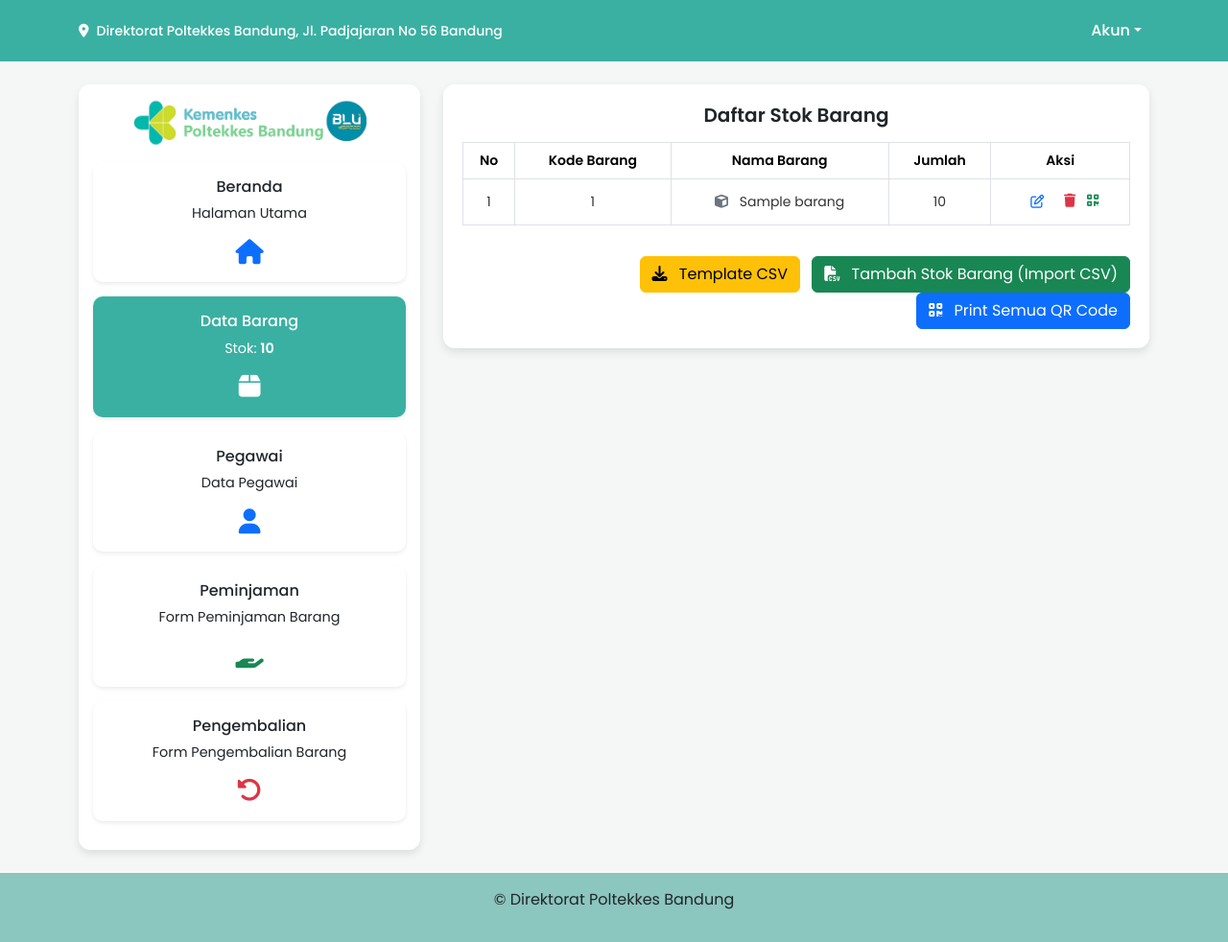
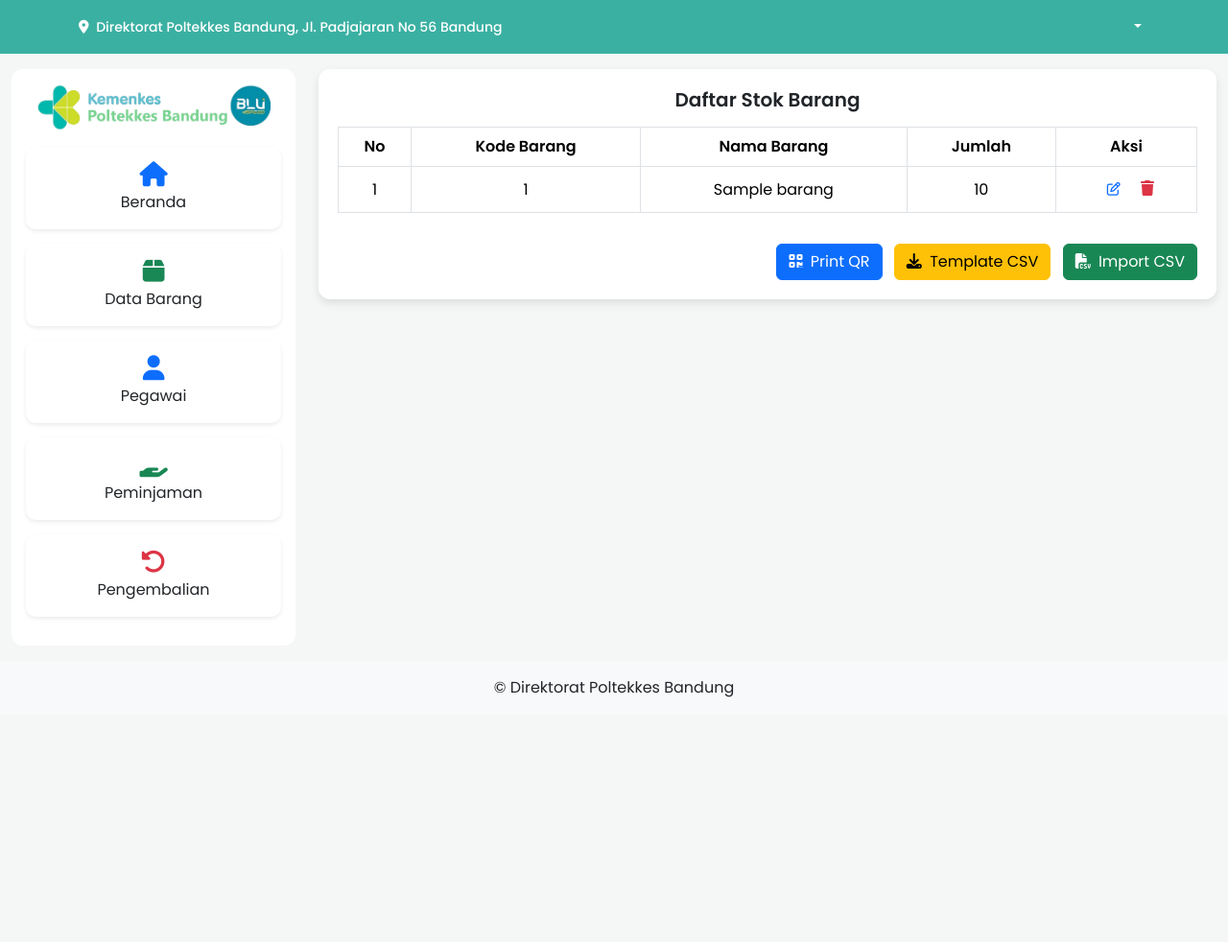
Before and after one commit to indriraaa/Project_Magang, a PHP site: page /hal.php in a window 1280 px wide. Shown: the whole page at 96% size. After the commit the page ends 727 px from the top, so only its background shows below. Run offline with PHP 8.4, Linux system fonts and the light colour scheme; tables that the repository leaves empty hold one stand-in row (values such as "Sample post").

Commit message:
Update hal.php

```diff
--- a/hal.php
+++ b/hal.php
@@ -21,131 +21,68 @@ if (isset($_POST['update'])) {
     }
 }
 
-// Ambil stok dari database
+// Ambil stok total
 $stok_hp = 0;
-$stok_hp_masuk = 0;
-$stok_hp_keluar = 0;
-
-// Total stok barang
 $query_hp = mysqli_query($db, "SELECT SUM(jumlah) AS total FROM barang");
 if ($row = mysqli_fetch_assoc($query_hp)) {
     $stok_hp = $row['total'] ?? 0;
 }
 
-// Total barang masuk
-$query_hp_masuk = mysqli_query($db, "SELECT COUNT(*) AS total FROM stok_masuk");
-if ($row = mysqli_fetch_assoc($query_hp_masuk)) {
-    $stok_hp_masuk = $row['total'] ?? 0;
-}
-
-// Total barang keluar
-$query_hp_keluar = mysqli_query($db, "SELECT COUNT(*) AS total FROM stok_keluar");
-if ($row = mysqli_fetch_assoc($query_hp_keluar)) {
-    $stok_hp_keluar = $row['total'] ?? 0;
-}
-
-// Query stok barang dengan Telor Asin selalu di atas
+// Query barang, Telor Asin selalu di atas
 $sql_barang = "SELECT * FROM barang ORDER BY (nama_barang='Telor Asin') DESC, kd_barang ASC";
 $query_barang = mysqli_query($db, $sql_barang);
 
-// Ambil semua barang untuk modal QR Code
+// Semua barang untuk modal QR
 $result_qr = mysqli_query($db, "SELECT kd_barang, nama_barang FROM barang ORDER BY kd_barang ASC");
 
-// folder sementara untuk QR
+// Folder sementara QR
 $tempDir = __DIR__ . "/qrcodes/";
-if (!file_exists($tempDir)) {
-    mkdir($tempDir, 0755, true);
-}
+if (!file_exists($tempDir)) mkdir($tempDir, 0755, true);
 ?>
 <!DOCTYPE html>
 <html lang="id">
 <head>
 <meta charset="UTF-8">
 <meta name="viewport" content="width=device-width, initial-scale=1.0">
-<title>Data Pengguna</title>
+<title>Data Barang</title>
 <link href="https://cdn.jsdelivr.net/npm/bootstrap@5.3.2/dist/css/bootstrap.min.css" rel="stylesheet">
 <link rel="stylesheet" href="https://cdnjs.cloudflare.com/ajax/libs/font-awesome/6.5.1/css/all.min.css">
 <link href="https://fonts.googleapis.com/css2?family=Poppins:wght@400;500;600&display=swap" rel="stylesheet">
-
 <style>
-  .menu-link .card {
-    transition: 0.3s;
-  }
-  .menu-link:hover .card {
-    background: #f8f9fa;
-    transform: scale(1.02);
-  }
-  .menu-link.active .card {
-    background: #3AB0A2;
-    color: #fff;
-  }
-  .menu-link.active .card i {
-    color: #fff !important;
-  }
-
 body { font-family: 'Poppins', sans-serif; background: #f5f7f7; margin: 0; padding: 0; }
-.navbar { background-color: #3AB0A2; padding: 12px; color: white; }
-.navbar-brand { font-weight: 500; font-size: 14px; color: #ffffff; font-family: 'Poppins', sans-serif; }
-.nav-link { font-weight: 500; font-size: 16px; color: white; }
-.sidebar-card { border-radius: 12px; box-shadow: 0 4px 8px rgba(0,0,0,0.1); background: #ffffff; padding: 15px; }
-.sidebar-card .card { border: none; border-radius: 10px; margin-bottom: 15px; box-shadow: 0 2px 4px rgba(0,0,0,0.08); transition: all 0.3s ease; cursor: pointer; }
-.sidebar-card .card-body { text-align: center; font-size: 0.9rem; }
-.sidebar-card a { text-decoration: none; color: inherit; display: block; }
+.navbar { background-color: #3AB0A2; color: white; }
+.navbar-brand { font-weight: 500; font-size: 14px; color: #fff; }
+.nav-link { color: white; }
+.sidebar-card { border-radius: 12px; background: #ffffff; padding: 15px; }
+.sidebar-card .card { border: none; border-radius: 10px; margin-bottom: 15px; box-shadow: 0 2px 4px rgba(0,0,0,0.08); transition: 0.3s; cursor: pointer; text-align:center; }
 .sidebar-card .card:hover { background-color: #3AB0A2; color: #fff; transform: translateY(-2px); }
-.sidebar-card .card:hover h6, .sidebar-card .card:hover p, .sidebar-card .card:hover i { color: #fff !important; }
-.sidebar-card a i { font-size: 26px; transition: transform 0.2s ease-in-out; }
-.sidebar-card a:hover i { transform: scale(1.2); }
-.content-card { border-radius: 12px; box-shadow: 0 4px 10px rgba(0,0,0,0.1); background: #ffffff; padding: 20px; }
-footer { background-color: #8BC6BF; }
-.table thead { background: linear-gradient(90deg, #6faea7, #8BC6BF); color: #fff; text-align: center; }
-.table tbody tr:hover { background-color: #f1fdfc; transition: 0.2s; }
-.table td, .table th { vertical-align: middle; font-size: 14px; text-align: center; }
-.table td { color: #333; }
-.action-icon { font-size: 18px; margin: 0 5px; cursor: pointer; transition: color 0.2s ease-in-out, transform 0.2s; }
-.icon-edit { color: #0d6efd; }
-.icon-edit:hover { color: #084298; transform: scale(1.2); }
-.icon-delete { color: #dc3545; }
-.icon-delete:hover { color: #a71d2a; transform: scale(1.2); }
-
-/* Style untuk modal print QR */
-.qr-grid {
-    display: grid;
-    grid-template-columns: repeat(auto-fill, minmax(150px, 1fr));
-    gap: 15px;
-}
-.qr-item {
-    text-align: center;
-    border: 1px solid #ddd;
-    padding: 10px;
-    border-radius: 8px;
-}
-.qr-item img {
-    width: 120px;
-    height: 120px;
-}
-.qr-item .nama {
-    margin-top: 6px;
-    font-size: 14px;
-    font-weight: 600;
-}
-@media print {
-    .no-print { display: none; }
-    .qr-item { border: none; }
-}
+.sidebar-card a { text-decoration: none; color: inherit; display:block; }
+.sidebar-card i { font-size:26px; transition:0.2s; }
+.sidebar-card a:hover i { transform:scale(1.2);}
+.content-card { border-radius: 12px; background: #ffffff; padding: 20px; box-shadow:0 4px 10px rgba(0,0,0,0.1);}
+.table thead { background: linear-gradient(90deg, #6faea7, #8BC6BF); color: #fff; text-align: center;}
+.table tbody tr:hover { background-color: #f1fdfc; transition:0.2s;}
+.table td, .table th { vertical-align: middle; text-align: center;}
+.qr-grid { display:grid; grid-template-columns: repeat(auto-fill, minmax(150px, 1fr)); gap:15px;}
+.qr-item { text-align:center; border:1px solid #ddd; padding:10px; border-radius:8px;}
+.qr-item img { width:120px; height:120px;}
+.qr-item .nama { margin-top:6px; font-weight:600;}
+@media print { .no-print { display:none;} .qr-item {border:none;}}
 </style>
 </head>
 <body>
 
 <!-- Navbar -->
 <nav class="navbar navbar-expand-lg">
-  <div class="container">
-    <a class="navbar-brand d-flex align-items-center gap-2" style="color: white; text-decoration: none;">
-      <i class="fa-solid fa-location-dot"></i>
-      Direktorat Poltekkes Bandung, Jl. Padjajaran No 56 Bandung
-    </a>
-    <ul class="navbar-nav ms-auto">
+  <div class="container d-flex align-items-center">
+    <button class="btn btn-outline-light d-lg-none me-2" type="button" data-bs-toggle="offcanvas" data-bs-target="#offcanvasSidebar">
+      <i class="fa fa-bars"></i>
+    </button>
+    <a class="navbar-brand" href="#"><i class="fa-solid fa-location-dot me-1"></i> Direktorat Poltekkes Bandung, Jl. Padjajaran No 56 Bandung</a>
+    <div class="flex-grow-1"></div>
+    <ul class="navbar-nav d-none d-lg-flex">
       <li class="nav-item dropdown">
-        <a class="nav-link dropdown-toggle" href="#" role="button" data-bs-toggle="dropdown">Akun</a>
+        <a class="nav-link dropdown-toggle" href="#" role="button" data-bs-toggle="dropdown"><?= htmlspecialchars($nama) ?></a>
         <ul class="dropdown-menu dropdown-menu-end">
           <li><a class="dropdown-item" href="logout.php">Logout</a></li>
         </ul>
@@ -154,128 +91,68 @@ footer { background-color: #8BC6BF; }
   </div>
 </nav>
 
-<?php $current_page = basename($_SERVER['PHP_SELF']); ?>
-
-<div class="container py-4">
-  <div class="row">
 <!-- Sidebar -->
-    <div class="col-md-4">
-      <div class="sidebar-card">
-        <div class="text-center mb-3">
-            <img src="img/Logo.png" alt="Logo" style="height:50px; object-fit:contain;">
+<div class="offcanvas offcanvas-start" tabindex="-1" id="offcanvasSidebar">
+  <div class="offcanvas-header">
+    <h5 class="offcanvas-title">Menu</h5>
+    <button type="button" class="btn-close" data-bs-dismiss="offcanvas"></button>
+  </div>
+  <div class="offcanvas-body sidebar-card">
+    <div class="text-center mb-3"><img src="img/Logo.png" alt="Logo" style="height:50px; object-fit:contain;"></div>
+    <a href="beranda.php"><div class="card"><div class="card-body"><i class="fa-solid fa-house text-primary mb-1"></i><br>Beranda</div></div></a>
+    <a href="hal.php"><div class="card"><div class="card-body"><i class="fa-solid fa-box text-success mb-1"></i><br>Data Barang</div></div></a>
+    <a href="pengguna.php"><div class="card"><div class="card-body"><i class="fa-solid fa-user text-primary mb-1"></i><br>Pegawai</div></div></a>
+    <a href="peminjaman.php"><div class="card"><div class="card-body"><i class="fa-solid fa-hand-holding text-success mb-1"></i><br>Peminjaman</div></div></a>
+    <a href="pengembalian.php"><div class="card"><div class="card-body"><i class="fa-solid fa-rotate-left text-danger mb-1"></i><br>Pengembalian</div></div></a>
+    <?php if($role=='admin'||$role=='Admin'): ?>
+    <a href="riwayat.php"><div class="card"><div class="card-body"><i class="fa-solid fa-clock-rotate-left text-warning mb-1"></i><br>Riwayat</div></div></a>
+    <a href="laporan.php"><div class="card"><div class="card-body"><i class="fa-solid fa-file-alt text-info mb-1"></i><br>Laporan</div></div></a>
+    <?php endif; ?>
+  </div>
 </div>
 
-        <!-- BERANDA -->
-        <a href="beranda.php">
-          <div class="card">
-            <div class="card-body">
-              <h6 class="card-title">Beranda</h6>
-              <p>Halaman Utama</p>
-              <i class="fa-solid fa-house text-primary"></i>
-            </div>
-          </div>
-        </a>
-
-        <a href="hal.php" class="menu-link <?= ($current_page == 'hal.php') ? 'active' : '' ?>">
-  <div class="card">
-    <div class="card-body">
-      <h6 class="card-title">Data Barang</h6>
-      <p>Stok: <strong><?= $stok_hp; ?></strong></p>
-      <i class="fa-solid fa-box text-success"></i>
-    </div>
-  </div>
-</a>
-
-        <a href="pengguna.php" class="menu-link <?= ($current_page == 'pengguna.php') ? 'active' : '' ?>">
-  <div class="card">
-    <div class="card-body">
-      <h6 class="card-title">Pegawai</h6>
-      <p>Data Pegawai</p>
-      <i class="fa-solid fa-user text-primary"></i>
-    </div>
-  </div>
-</a>
-
-        <!-- Semua role -->
-        <a href="peminjaman.php">
-          <div class="card">
-            <div class="card-body">
-              <h6 class="card-title">Peminjaman</h6>
-              <p>Form Peminjaman Barang</p>
-              <i class="fa-solid fa-hand-holding text-success"></i>
-            </div>
-          </div>
-        </a>
-        <a href="pengembalian.php">
-          <div class="card">
-            <div class="card-body">
-              <h6 class="card-title">Pengembalian</h6>
-              <p>Form Pengembalian Barang</p>
-              <i class="fa-solid fa-rotate-left text-danger"></i>
-            </div>
-          </div>
-        </a>
-
-        <!-- Menu admin -->
-        <?php if($role == 'admin' || $role == 'Admin'): ?>
-        <a href="riwayat.php">
-          <div class="card">
-            <div class="card-body">
-              <h6 class="card-title">Riwayat</h6>
-              <p>Lihat Riwayat</p>
-              <i class="fa-solid fa-clock-rotate-left text-warning"></i>
-            </div>
-          </div>
-        </a>
-        <a href="laporan.php">
-          <div class="card">
-            <div class="card-body">
-              <h6 class="card-title">Laporan</h6>
-              <p>Cetak / Lihat Laporan</p>
-              <i class="fa-solid fa-file-alt text-info"></i>
-            </div>
-          </div>
-        </a>
+<div class="container-fluid mt-3">
+  <div class="row">
+    <!-- Sidebar Desktop -->
+    <div class="col-lg-3 d-none d-lg-block">
+      <div class="sidebar-card">
+        <div class="text-center mb-3"><img src="img/Logo.png" alt="Logo" style="height:50px;"></div>
+        <a href="beranda.php"><div class="card"><div class="card-body"><i class="fa-solid fa-house text-primary mb-1"></i><br>Beranda</div></div></a>
+        <a href="hal.php"><div class="card"><div class="card-body"><i class="fa-solid fa-box text-success mb-1"></i><br>Data Barang</div></div></a>
+        <a href="pengguna.php"><div class="card"><div class="card-body"><i class="fa-solid fa-user text-primary mb-1"></i><br>Pegawai</div></div></a>
+        <a href="peminjaman.php"><div class="card"><div class="card-body"><i class="fa-solid fa-hand-holding text-success mb-1"></i><br>Peminjaman</div></div></a>
+        <a href="pengembalian.php"><div class="card"><div class="card-body"><i class="fa-solid fa-rotate-left text-danger mb-1"></i><br>Pengembalian</div></div></a>
+        <?php if($role=='admin'||$role=='Admin'): ?>
+        <a href="riwayat.php"><div class="card"><div class="card-body"><i class="fa-solid fa-clock-rotate-left text-warning mb-1"></i><br>Riwayat</div></div></a>
+        <a href="laporan.php"><div class="card"><div class="card-body"><i class="fa-solid fa-file-alt text-info mb-1"></i><br>Laporan</div></div></a>
         <?php endif; ?>
       </div>
     </div>
 
     <!-- Konten -->
-    <div class="col-md-8">
+    <div class="col-lg-9">
       <div class="content-card">
-      <h5 class="mb-3 text-center" style="font-weight: bold">Daftar Stok Barang</h5>
+        <h5 class="mb-3 text-center fw-bold">Daftar Stok Barang</h5>
 
         <div class="table-responsive">
-        <table class="table table-bordered">
+          <table class="table table-bordered table-hover">
             <thead>
-              <tr>
-                <th>No</th>
-                <th>Kode Barang</th>
-                <th>Nama Barang</th>
-                <th>Jumlah</th>
-                <th>Aksi</th>
-              </tr>
+              <tr><th>No</th><th>Kode Barang</th><th>Nama Barang</th><th>Jumlah</th><th>Aksi</th></tr>
             </thead>
             <tbody>
               <?php
-              $no = 1;
-              while ($barang = mysqli_fetch_assoc($query_barang)) {
-                  $highlight = ($barang['nama_barang'] == 'Telor Asin') ? 'highlight-telor' : '';
+              $no=1;
+              while($barang=mysqli_fetch_assoc($query_barang)){
+                  $highlight=($barang['nama_barang']=='Telor Asin')?'fw-bold text-success':'';
                   echo "<tr class='{$highlight}'>";
-                  echo "<td class='text-center'>{$no}</td>";
-                  echo "<td class='text-center'>{$barang['kd_barang']}</td>";
-                  echo "<td><i class='fa-solid fa-cube me-2 text-secondary'></i> {$barang['nama_barang']}</td>";
-                  echo "<td class='text-center'>{$barang['jumlah']}</td>";
-                  echo "<td class='text-center'>
-                          <button class='btn btn-sm text-primary'
-                                  data-bs-toggle='modal' data-bs-target='#editModal'
-                                  data-kd='{$barang['kd_barang']}'
-                                  data-nama='".htmlspecialchars($barang['nama_barang'], ENT_QUOTES)."'
-                                  data-jumlah='{$barang['jumlah']}'>
-                                  <i class='fa-regular fa-pen-to-square'></i>
-                          </button>
-                          <a href='javascript:void(0);' onclick='konfirmasiHapus({$barang['kd_barang']})' class='text-danger ms-2'><i class='fa-solid fa-trash'></i></a>
-                          <a href='qrcode.php?kd_barang={$barang['kd_barang']}' target='_blank' class='text-success ms-2'><i class='fa-solid fa-qrcode'></i></a>
+                  echo "<td>{$no}</td>";
+                  echo "<td>{$barang['kd_barang']}</td>";
+                  echo "<td>{$barang['nama_barang']}</td>";
+                  echo "<td>{$barang['jumlah']}</td>";
+                  echo "<td>
+                    <button class='btn btn-sm text-primary' data-bs-toggle='modal' data-bs-target='#editModal'
+                    data-kd='{$barang['kd_barang']}' data-nama='".htmlspecialchars($barang['nama_barang'],ENT_QUOTES)."' data-jumlah='{$barang['jumlah']}'><i class='fa-regular fa-pen-to-square'></i></button>
+                    <a href='hapus.php?kd_barang={$barang['kd_barang']}' class='text-danger ms-2'><i class='fa-solid fa-trash'></i></a>
                   </td>";
                   echo "</tr>";
                   $no++;
@@ -285,126 +162,100 @@ footer { background-color: #8BC6BF; }
           </table>
         </div>
 
-<!-- Tombol Kembali, Template, Import -->
-<div class="mt-3 text-end">
-    <a href="download_template.php" class="btn btn-warning me-2">
-        <i class="fa-solid fa-download me-2"></i> Template CSV
-    </a>
-    <button class="btn btn-success" data-bs-toggle="modal" data-bs-target="#importModal">
-        <i class="fa-solid fa-file-csv me-2"></i> Tambah Stok Barang (Import CSV)
-    </button>
-    <!-- Tombol untuk popup print QR -->
-    <button class="btn btn-primary" data-bs-toggle="modal" data-bs-target="#printQRModal">
-        <i class="fa-solid fa-qrcode me-2"></i> Print Semua QR Code
-    </button>
-</div>
-      </div>
-    </div>
-  </div>
-</div>
-
-<!-- Modal Import CSV -->
-<div class="modal fade" id="importModal" tabindex="-1">
+        <!-- Modal Edit Barang -->
+        <div class="modal fade" id="editModal" tabindex="-1" aria-labelledby="editModalLabel" aria-hidden="true">
           <div class="modal-dialog">
-    <form action="import_csv.php" method="post" enctype="multipart/form-data" class="modal-content">
-      <div class="modal-header">
-        <h5 class="modal-title"><i class="fa-solid fa-file-csv me-2 text-success"></i>Import CSV</h5>
+            <div class="modal-content">
+              <form method="post" action="">
+                <div class="modal-header bg-primary text-white">
+                  <h5 class="modal-title" id="editModalLabel">Edit Data Barang</h5>
                   <button type="button" class="btn-close" data-bs-dismiss="modal"></button>
                 </div>
                 <div class="modal-body">
-        <p>Upload file CSV dengan format:<br><b>Kode Barang, Nama Barang, Jumlah</b></p>
-        <input type="file" name="file_csv" accept=".csv" class="form-control" required>
+                  <div class="mb-3">
+                    <label class="form-label">Kode Barang</label>
+                    <input type="text" name="kd_barang" id="edit_kd_barang" class="form-control" readonly>
                   </div>
-      <div class="modal-footer">
-        <button type="submit" name="import" class="btn btn-primary">Import</button>
-      </div>
-    </form>
-  </div>
-</div>
-
-<!-- Modal Edit Barang -->
-<div class="modal fade" id="editModal" tabindex="-1">
-  <div class="modal-dialog">
-    <form method="post" class="modal-content">
-      <div class="modal-header">
-        <h5 class="modal-title">Sunting Barang</h5>
-        <button type="button" class="btn-close" data-bs-dismiss="modal"></button>
-      </div>
-      <div class="modal-body">
-        <input type="hidden" name="kd_barang" id="edit_kd_barang">
                   <div class="mb-3">
                     <label class="form-label">Nama Barang</label>
                     <input type="text" name="nama_barang" id="edit_nama_barang" class="form-control" required>
                   </div>
                   <div class="mb-3">
                     <label class="form-label">Jumlah</label>
-          <input type="number" name="jumlah" id="edit_jumlah" class="form-control" required>
+                    <input type="number" name="jumlah" id="edit_jumlah" class="form-control" min="0" required>
                   </div>
                 </div>
                 <div class="modal-footer">
+                  <button type="button" class="btn btn-secondary" data-bs-dismiss="modal">Batal</button>
                   <button type="submit" name="update" class="btn btn-primary">Simpan Perubahan</button>
-        <button type="button" class="btn btn-secondary" data-bs-dismiss="modal">Batal</button>
                 </div>
               </form>
             </div>
           </div>
+        </div>
 
-<!-- Modal Print Semua QR Code -->
-<div class="modal fade" id="printQRModal" tabindex="-1" style="--bs-modal-width:90%">
-  <div class="modal-dialog modal-xl">
+        <!-- Tombol Aksi -->
+        <div class="mt-3 text-end">
+          <a href="qrcode.php" class="btn btn-primary me-2">
+            <i class="fa-solid fa-qrcode me-1"></i> Print QR
+          </a>
+          <a href="download_template.php" class="btn btn-warning me-2">
+            <i class="fa-solid fa-download me-1"></i> Template CSV
+          </a>
+          <button class="btn btn-success" data-bs-toggle="modal" data-bs-target="#importModal">
+            <i class="fa-solid fa-file-csv me-1"></i> Import CSV
+          </button>
+        </div>
+
+        <!-- Modal Import CSV -->
+        <div class="modal fade" id="importModal" tabindex="-1" aria-hidden="true">
+          <div class="modal-dialog">
             <div class="modal-content">
-      <div class="modal-header no-print">
-        <h5 class="modal-title">Print Semua QR Code Barang</h5>
+              <div class="modal-header bg-success text-white">
+                <h5 class="modal-title">Import CSV</h5>
                 <button type="button" class="btn-close" data-bs-dismiss="modal"></button>
               </div>
               <div class="modal-body">
-        <div class="qr-grid">
-          <?php while ($row = mysqli_fetch_assoc($result_qr)): ?>
-            <?php
-              $fileName = $tempDir . $row['kd_barang'] . ".png";
-              if (!file_exists($fileName)) {
-                  QRcode::png($row['kd_barang'], $fileName, QR_ECLEVEL_L, 4, 2);
-              }
-            ?>
-            <div class="qr-item">
-              <img src="qrcodes/<?= $row['kd_barang'] ?>.png" alt="QR">
-              <div class="nama"><?= htmlspecialchars($row['nama_barang']) ?></div>
-              <div class="small"><?= $row['kd_barang'] ?></div>
+                <form action="import_csv.php" method="post" enctype="multipart/form-data">
+                  <div class="mb-3">
+                    <label for="csvFile" class="form-label">Pilih File CSV</label>
+                    <input type="file" name="csvFile" id="csvFile" class="form-control" accept=".csv" required>
                   </div>
-          <?php endwhile; ?>
-        </div>
-      </div>
-      <div class="modal-footer no-print">
-        <button onclick="window.print()" class="btn btn-primary"><i class="fa fa-print me-2"></i> Print</button>
-        <button type="button" class="btn btn-secondary" data-bs-dismiss="modal">Tutup</button>
+                  <button type="submit" class="btn btn-success">Upload</button>
+                </form>
               </div>
             </div>
           </div>
         </div>
 
-<footer class="text-center py-3 mt-auto">
-  <div class="container">
-    <p>&copy; Direktorat Poltekkes Bandung</p>
       </div>
-</footer>
+    </div>
+  </div>
+</div>
 
+<footer class="text-center py-3 mt-3 bg-light">&copy; Direktorat Poltekkes Bandung</footer>
+
+<script src="https://cdn.jsdelivr.net/npm/bootstrap@5.3.2/dist/js/bootstrap.bundle.min.js"></script>
 <script>
-function konfirmasiHapus(kd_barang) {
-    if (confirm('Apakah Anda yakin ingin menghapus data ini?')) {
-        window.location.href = 'hapus.php?kd_barang=' + kd_barang;
-    }
+// Modal edit barang
+var editModal=document.getElementById('editModal');
+if(editModal){
+  editModal.addEventListener('show.bs.modal',function(e){
+    var btn=e.relatedTarget;
+    document.getElementById('edit_kd_barang').value=btn.getAttribute('data-kd');
+    document.getElementById('edit_nama_barang').value=btn.getAttribute('data-nama');
+    document.getElementById('edit_jumlah').value=btn.getAttribute('data-jumlah');
+  });
 }
 
-// Isi data modal edit ketika tombol edit diklik
-var editModal = document.getElementById('editModal');
-editModal.addEventListener('show.bs.modal', function(event){
-    var button = event.relatedTarget;
-    document.getElementById('edit_kd_barang').value = button.getAttribute('data-kd');
-    document.getElementById('edit_nama_barang').value = button.getAttribute('data-nama');
-    document.getElementById('edit_jumlah').value = button.getAttribute('data-jumlah');
+// Tutup sidebar otomatis
+document.querySelectorAll('.offcanvas a').forEach(link=>{
+  link.addEventListener('click',()=>{
+    var offcanvas = bootstrap.Offcanvas.getInstance(document.getElementById('offcanvasSidebar'));
+    if(offcanvas) offcanvas.hide();
+  });
 });
 </script>
 
-<script src="https://cdn.jsdelivr.net/npm/bootstrap@5.3.2/dist/js/bootstrap.bundle.min.js"></script>
 </body>
 </html>
```
Lines whose indentation alone changed are shown as unchanged.
